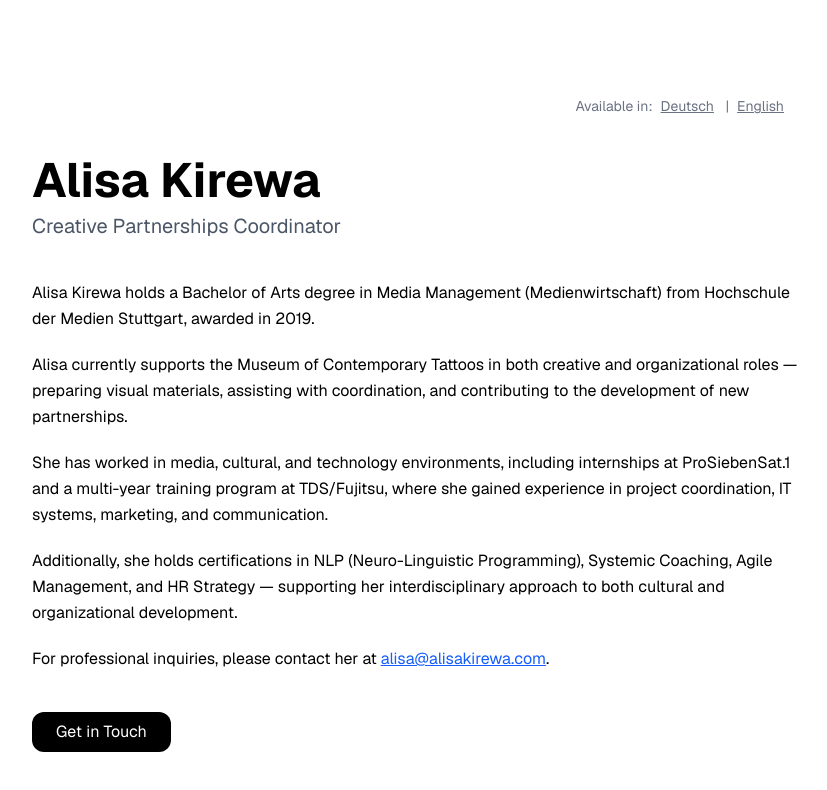
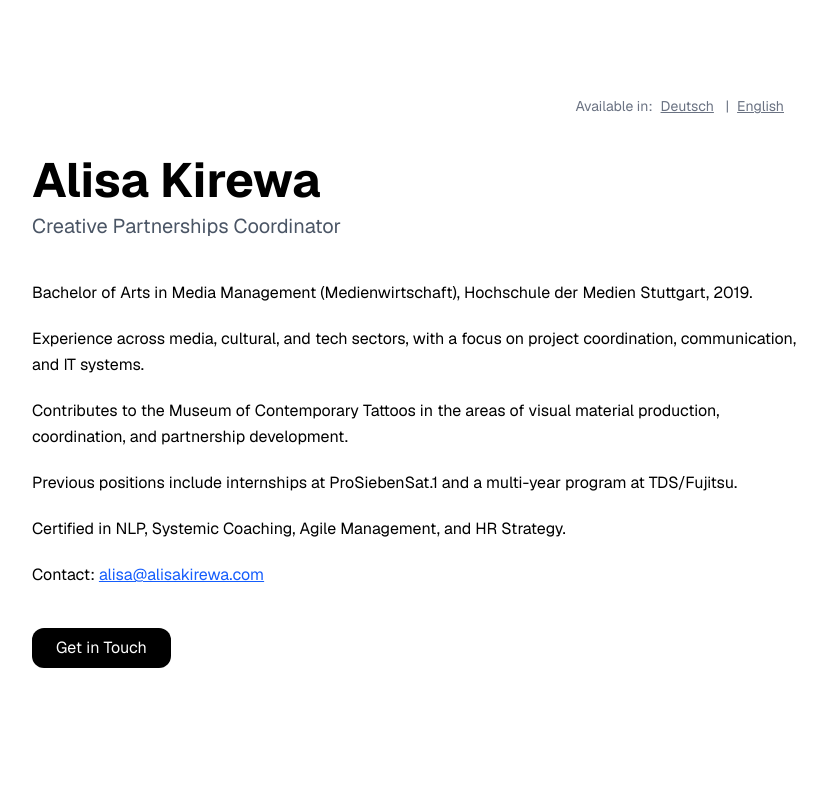
Before and after one commit to GeorgeMihaiVasilescu/alisa-kirewa-site, a Next.js app: page /en in a window 1280 px wide. Shown: the top 790 px of the page, without its empty margins (224-1051 px from the left). Built offline with nearby package versions, Linux system fonts and the light colour scheme.

Commit message:
Update final profile page for Alisa and prepare for deployment

```diff
--- a/src/app/de/page.tsx
+++ b/src/app/de/page.tsx
@@ -1,11 +1,13 @@
+import Link from 'next/link';
+
 export default function Home() {
   return (
     <main className="min-h-screen bg-white text-black font-sans px-6 py-24 flex flex-col items-center">
       <div className="w-full max-w-3xl">
         <div className="w-full text-sm text-gray-500 text-right mb-10 pr-2">
           Verfügbar in:
-          <a href="/de" className="underline mx-2">Deutsch</a> |
-          <a href="/en" className="underline mx-2">Englisch</a>
+          <Link href="/de" className="underline mx-2">Deutsch</Link> |
+          <Link href="/en" className="underline mx-2">English</Link>
         </div>
 
         <header className="mb-10">
@@ -15,19 +17,22 @@ export default function Home() {
 
         <section className="mb-10 space-y-5 text-base leading-relaxed">
           <p>
-            Alisa Kirewa hat 2019 ihren Bachelor of Arts in Medienwirtschaft an der Hochschule der Medien Stuttgart abgeschlossen.
+            Bachelor of Arts in Medienwirtschaft, Hochschule der Medien Stuttgart, Abschlussjahr 2019.
           </p>
           <p>
-            Derzeit unterstützt sie das Museum of Contemporary Tattoos in kreativen und organisatorischen Rollen — sie bereitet visuelle Materialien vor, hilft bei der Koordination und trägt zur Entwicklung neuer Partnerschaften bei.
+            Berufserfahrung in Medien-, Kultur- und Technologiebereichen mit Schwerpunkt auf Projektkoordination, Kommunikation und IT-Systeme.
           </p>
           <p>
-            Sie hat in Medien-, Kultur- und Technologieumfeldern gearbeitet, darunter Praktika bei ProSiebenSat.1 und ein mehrjähriges Ausbildungsprogramm bei TDS/Fujitsu, wo sie Erfahrungen in Projektkoordination, IT-Systemen, Marketing und Kommunikation sammelte.
+            Mitwirkung am Museum of Contemporary Tattoos im Bereich visuelle Inhalte, organisatorische Abläufe und Entwicklung von Partnerschaften.
           </p>
           <p>
-            Außerdem besitzt sie Zertifizierungen in NLP (Neuro-Linguistisches Programmieren), Systemischem Coaching, Agilem Management und HR-Strategie — was ihren interdisziplinären Ansatz für kulturelle und organisatorische Entwicklung unterstützt.
+            Frühere Stationen: Praktika bei ProSiebenSat.1 sowie ein mehrjähriges Ausbildungsprogramm bei TDS/Fujitsu.
           </p>
           <p>
-            Für berufliche Anfragen kontaktieren Sie sie bitte unter <a href="mailto:alisa@alisakirewa.com" className="underline text-blue-600">alisa@alisakirewa.com</a>.
+            Zertifiziert in NLP, Systemischem Coaching, Agilem Management und HR-Strategie.
+          </p>
+          <p>
+            Kontakt: <a href="mailto:alisa@alisakirewa.com" className="underline text-blue-600">alisa@alisakirewa.com</a>
           </p>
         </section>
 
--- a/src/app/en/page.tsx
+++ b/src/app/en/page.tsx
@@ -1,3 +1,5 @@
+
+
 import Link from 'next/link';
 
 export default function Home() {
@@ -17,19 +19,22 @@ export default function Home() {
 
         <section className="mb-10 space-y-5 text-base leading-relaxed">
           <p>
-            Alisa Kirewa holds a Bachelor of Arts degree in Media Management (Medienwirtschaft) from Hochschule der Medien Stuttgart, awarded in 2019.
+            Bachelor of Arts in Media Management (Medienwirtschaft), Hochschule der Medien Stuttgart, 2019.
           </p>
           <p>
-            Alisa currently supports the Museum of Contemporary Tattoos in both creative and organizational roles — preparing visual materials, assisting with coordination, and contributing to the development of new partnerships.
+            Experience across media, cultural, and tech sectors, with a focus on project coordination, communication, and IT systems.
           </p>
           <p>
-            She has worked in media, cultural, and technology environments, including internships at ProSiebenSat.1 and a multi-year training program at TDS/Fujitsu, where she gained experience in project coordination, IT systems, marketing, and communication.
+            Contributes to the Museum of Contemporary Tattoos in the areas of visual material production, coordination, and partnership development.
           </p>
           <p>
-            Additionally, she holds certifications in NLP (Neuro-Linguistic Programming), Systemic Coaching, Agile Management, and HR Strategy — supporting her interdisciplinary approach to both cultural and organizational development.
+            Previous positions include internships at ProSiebenSat.1 and a multi-year program at TDS/Fujitsu.
           </p>
           <p>
-            For professional inquiries, please contact her at <a href="mailto:alisa@alisakirewa.com" className="underline text-blue-600">alisa@alisakirewa.com</a>.
+            Certified in NLP, Systemic Coaching, Agile Management, and HR Strategy.
+          </p>
+          <p>
+            Contact: <a href="mailto:alisa@alisakirewa.com" className="underline text-blue-600">alisa@alisakirewa.com</a>
           </p>
         </section>
 
```
